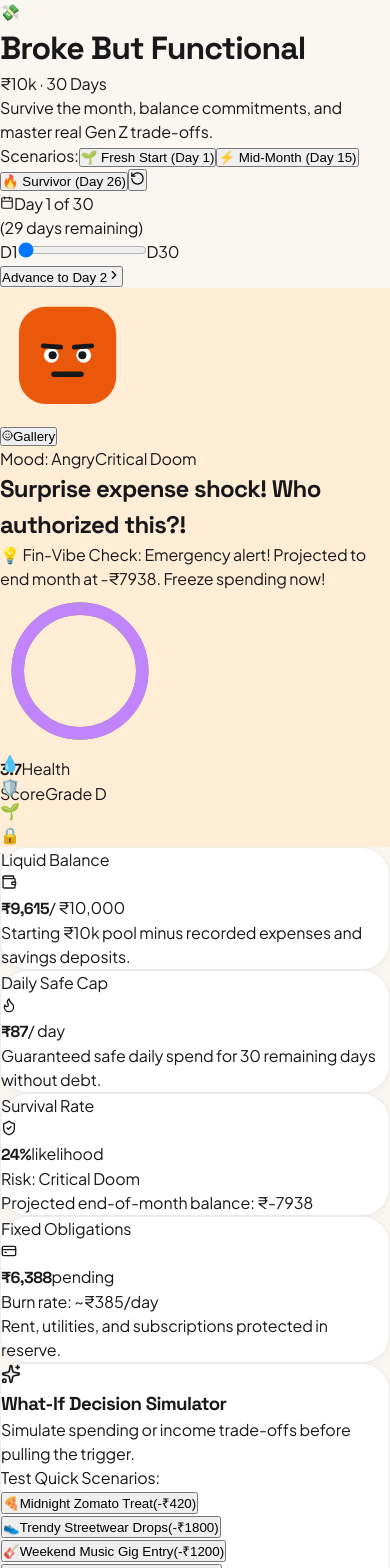
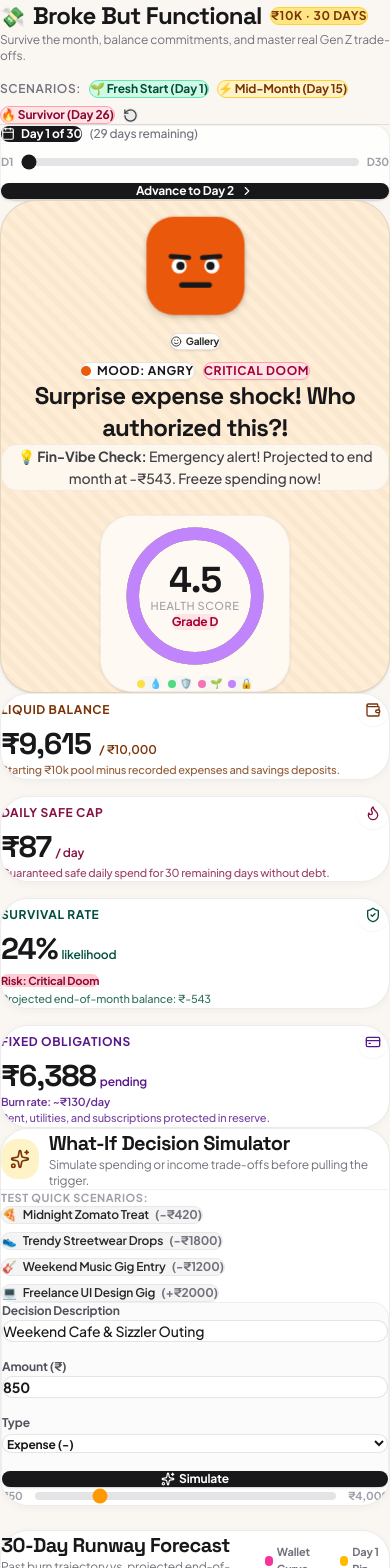
Before and after one commit to anshuvdebnath-cyber/PROMPT-RUN-HACKATHON, a React (Vite) app: page / in a window 390 px wide. Shown: the top 1568 px of the page. Built offline with nearby package versions, Linux system fonts and the light colour scheme.

Commit message:
fix: integrate Tailwind CSS for responsive styling, fix alignment and calibrate Day 1 burn rate

```diff
--- a/package.json
+++ b/package.json
@@ -20,6 +20,7 @@
     "react-dom": "^19.2.8"
   },
   "devDependencies": {
+    "@tailwindcss/vite": "^4.3.3",
     "@testing-library/jest-dom": "^7.0.1",
     "@testing-library/react": "^16.3.3",
     "@testing-library/user-event": "^14.6.7",
@@ -31,6 +32,7 @@
     "@vitejs/plugin-react": "^6.1.1",
     "jsdom": "^30.1.2",
     "oxlint": "^1.81.0",
+    "tailwindcss": "^4.3.3",
     "typescript": "~6.0.2",
     "vite": "^8.3.0",
     "vitest": "^5.0.3"
--- a/src/components/ExpenseLedger.tsx
+++ b/src/components/ExpenseLedger.tsx
@@ -86,7 +86,7 @@ export const ExpenseLedger: React.FC = () => {
                   placeholder="e.g. Chai, Metro pass, Treat"
                   value={title}
                   onChange={(e) => setTitle(e.target.value)}
-                  className="w-full px-3 py-2 rounded-xl text-xs font-medium bg-white border border-black/10 focus:outline-hidden focus:ring-2 focus:ring-zinc-900"
+                  className="w-full px-3 py-2 rounded-xl text-xs font-medium bg-white border border-black/10 focus:outline-none focus:ring-2 focus:ring-zinc-900"
                 />
               </div>
 
@@ -102,7 +102,7 @@ export const ExpenseLedger: React.FC = () => {
                   placeholder="Amount"
                   value={amount}
                   onChange={(e) => setAmount(e.target.value)}
-                  className="w-full px-3 py-2 rounded-xl text-xs font-bold bg-white border border-black/10 focus:outline-hidden focus:ring-2 focus:ring-zinc-900"
+                  className="w-full px-3 py-2 rounded-xl text-xs font-bold bg-white border border-black/10 focus:outline-none focus:ring-2 focus:ring-zinc-900"
                 />
               </div>
 
@@ -113,7 +113,7 @@ export const ExpenseLedger: React.FC = () => {
                 <select
                   value={category}
                   onChange={(e) => setCategory(e.target.value as TransactionCategory)}
-                  className="w-full px-3 py-2 rounded-xl text-xs font-medium bg-white border border-black/10 focus:outline-hidden"
+                  className="w-full px-3 py-2 rounded-xl text-xs font-medium bg-white border border-black/10 focus:outline-none"
                 >
                   {categories.map((cat) => (
                     <option key={cat} value={cat}>
@@ -130,7 +130,7 @@ export const ExpenseLedger: React.FC = () => {
                 <select
                   value={type}
                   onChange={(e) => setType(e.target.value as 'expense' | 'income')}
-                  className="w-full px-3 py-2 rounded-xl text-xs font-bold bg-white border border-black/10 focus:outline-hidden"
+                  className="w-full px-3 py-2 rounded-xl text-xs font-bold bg-white border border-black/10 focus:outline-none"
                 >
                   <option value="expense">Expense (-)</option>
                   <option value="income">Income (+)</option>
@@ -212,7 +212,7 @@ export const ExpenseLedger: React.FC = () => {
                     <span className="text-[10px] font-semibold text-zinc-400">
                       Day {tx.day}
                     </span>
-                    <span className="text-[10px] font-bold px-2 py-0.2 rounded-full bg-zinc-100 text-zinc-600">
+                    <span className="text-[10px] font-bold px-2 py-0.5 rounded-full bg-zinc-100 text-zinc-600">
                       {tx.category}
                     </span>
                   </div>
--- a/src/components/WhatIfSimulator.tsx
+++ b/src/components/WhatIfSimulator.tsx
@@ -126,7 +126,7 @@ export const WhatIfSimulator: React.FC = () => {
             value={title}
             onChange={(e) => setTitle(e.target.value)}
             placeholder="e.g. Buying concert tickets"
-            className="w-full px-3.5 py-2 rounded-xl text-sm font-medium bg-white border border-black/10 focus:outline-hidden focus:ring-2 focus:ring-zinc-900"
+            className="w-full px-3.5 py-2 rounded-xl text-sm font-medium bg-white border border-black/10 focus:outline-none focus:ring-2 focus:ring-zinc-900"
           />
         </div>
 
@@ -141,7 +141,7 @@ export const WhatIfSimulator: React.FC = () => {
             step={50}
             value={amount}
             onChange={(e) => setAmount(Number(e.target.value))}
-            className="w-full px-3.5 py-2 rounded-xl text-sm font-bold bg-white border border-black/10 focus:outline-hidden focus:ring-2 focus:ring-zinc-900"
+            className="w-full px-3.5 py-2 rounded-xl text-sm font-bold bg-white border border-black/10 focus:outline-none focus:ring-2 focus:ring-zinc-900"
           />
         </div>
 
@@ -152,7 +152,7 @@ export const WhatIfSimulator: React.FC = () => {
           <select
             value={type}
             onChange={(e) => setType(e.target.value as 'expense' | 'income')}
-            className="w-full px-3 py-2 rounded-xl text-xs font-bold bg-white border border-black/10 focus:outline-hidden"
+            className="w-full px-3 py-2 rounded-xl text-xs font-bold bg-white border border-black/10 focus:outline-none"
           >
             <option value="expense">Expense (-)</option>
             <option value="income">Inflow (+)</option>
--- a/src/engine/financeEngine.ts
+++ b/src/engine/financeEngine.ts
@@ -103,9 +103,6 @@ export function evaluateFinancialHealth(
   savingsAmount: number,
   savingsTarget: number
 ): FinancialHealthMetrics {
-  const daysElapsed = Math.max(1, currentDay)
-  const dailyBurnRate = Math.round(spentSoFar / daysElapsed)
-
   const { totalObligations } = calculateRemainingObligations(
     currentDay,
     commitments,
@@ -118,6 +115,13 @@ export function evaluateFinancialHealth(
     savingsAmount,
     currentDay
   )
+
+  const daysElapsed = Math.max(1, currentDay)
+  const rawBurnRate = spentSoFar / daysElapsed
+  // Early in the month (first 7 days), blend actual burn rate with recommended daily allowance pace
+  const burnWeight = Math.min(1, daysElapsed / 7)
+  const targetPace = dynamicDailyAllowance > 0 ? dynamicDailyAllowance : 120
+  const dailyBurnRate = Math.round(burnWeight * rawBurnRate + (1 - burnWeight) * targetPace)
 
   const projectedEndBalance = calculateProjectedEndBalance(
     balance,
--- a/src/index.css
+++ b/src/index.css
@@ -1,4 +1,5 @@
 @import url('https://fonts.googleapis.com/css2?family=Plus+Jakarta+Sans:wght@400;500;600;700;800&family=Space+Grotesk:wght@500;700&display=swap');
+@import "tailwindcss";
 
 :root {
   --bg-canvas: #FAF7F2;
--- a/vite.config.ts
+++ b/vite.config.ts
@@ -1,9 +1,10 @@
 import { defineConfig } from 'vite'
 import react from '@vitejs/plugin-react'
+import tailwindcss from '@tailwindcss/vite'
 
 // https://vite.dev/config/
 export default defineConfig({
-  plugins: [react()],
+  plugins: [react(), tailwindcss()],
   // @ts-expect-error vitest types inline
   test: {
     globals: true,
```
Also changed, not shown: 1 other file (tests, documents, lock files or other folders).
